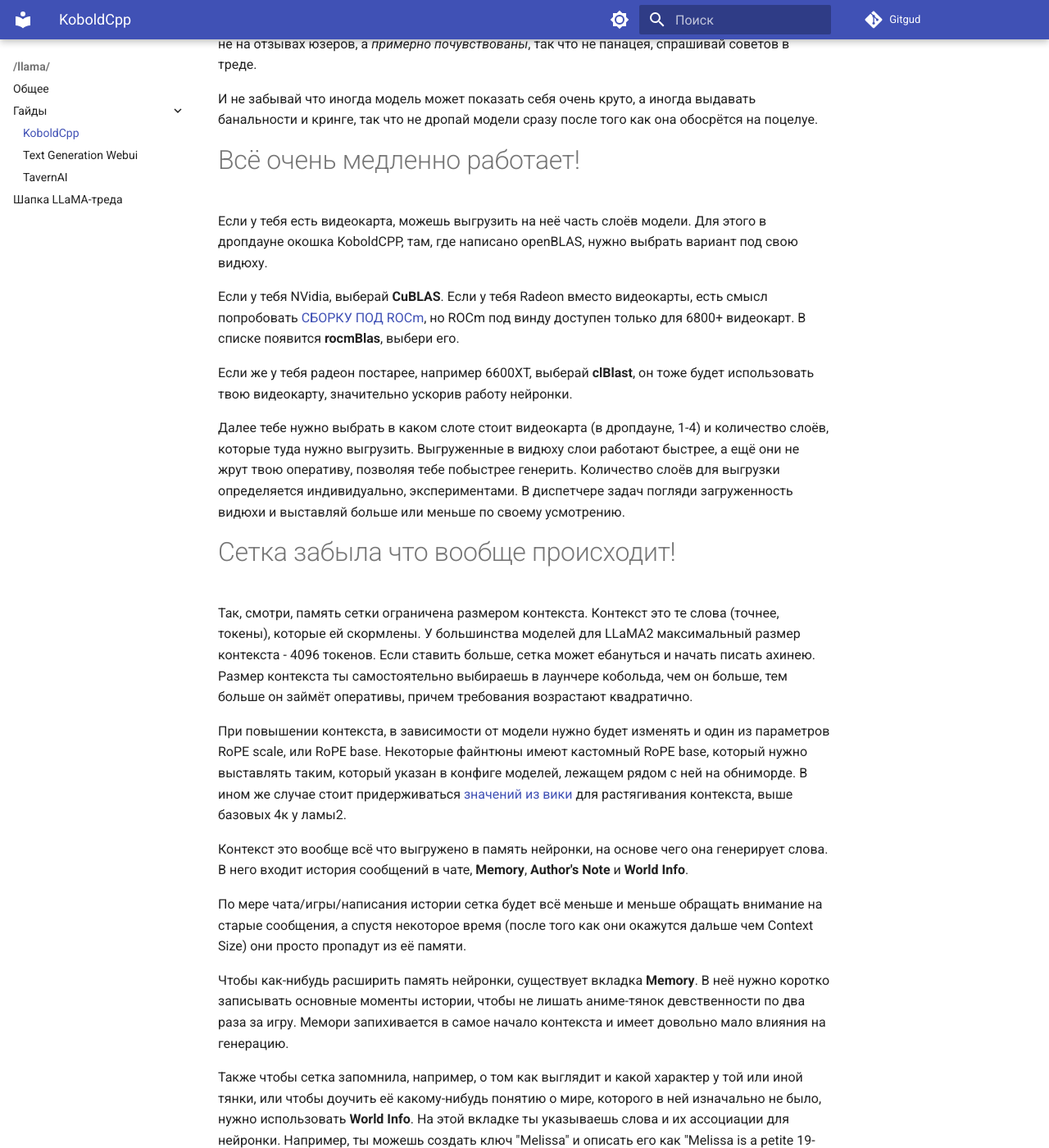
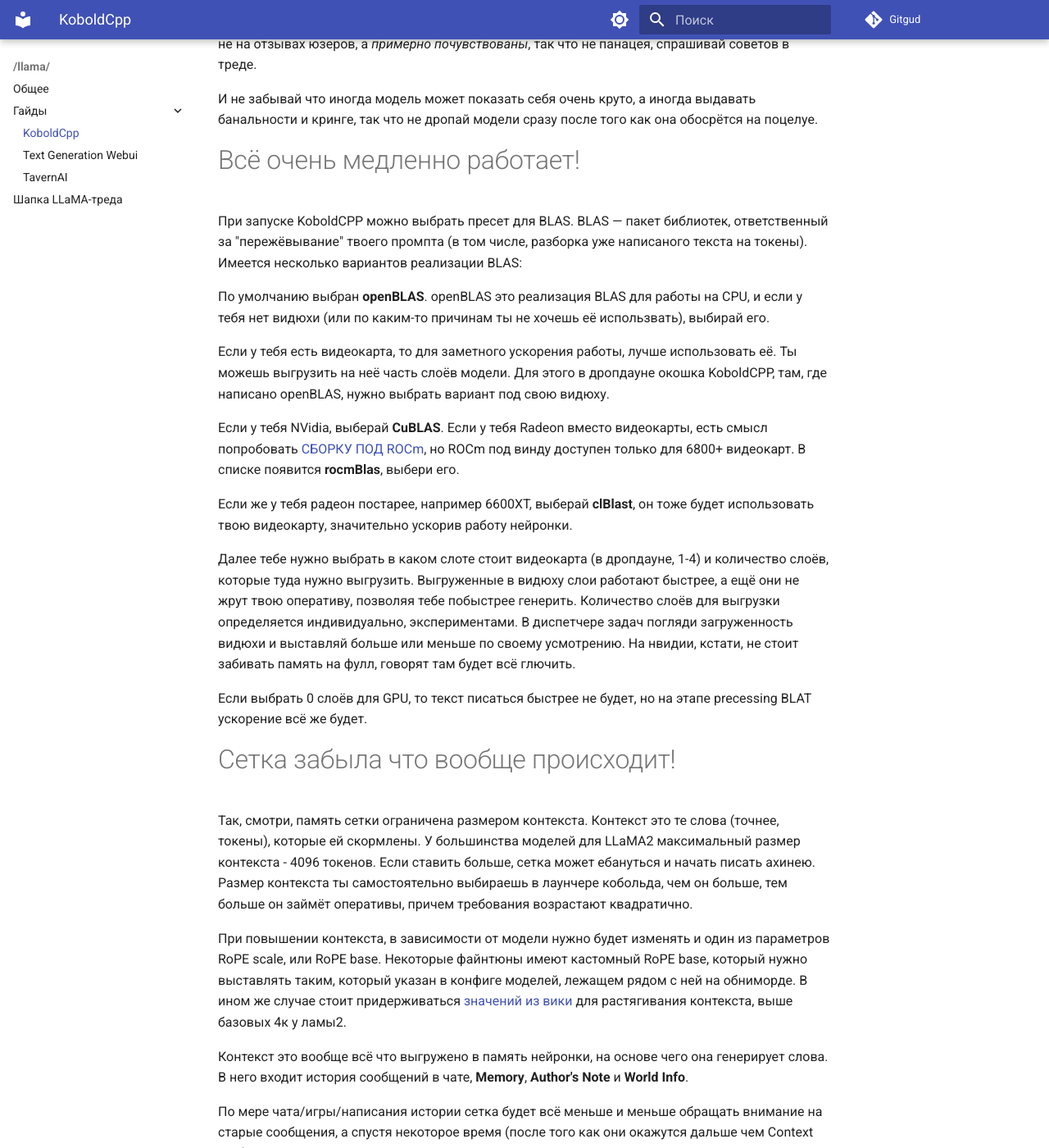
Before and after one commit to 2ch-ai/wiki, an MkDocs documentation site: the page built from docs/llama/guides/kobold-cpp.md, in a window 1280 px wide and 1400 px high, scrolled down 1470 px. Shown: the whole window at 82% size. Built offline with MkDocs 1.6.1 and Material for MkDocs 9.7.7, drawn with Linux system fonts in a browser that asks for light colours; some of the changed text lies outside the part shown.

Commit message:
еще немного подробнее расписал

```diff
--- a/docs/llama/guides/kobold-cpp.md
+++ b/docs/llama/guides/kobold-cpp.md
@@ -32,14 +32,20 @@
 И не забывай что иногда модель может показать себя очень круто, а иногда выдавать банальности и кринге, так что не дропай модели сразу после того как она обосрётся на поцелуе.
 
 # Всё очень медленно работает!
-Если у тебя есть видеокарта, можешь выгрузить на неё часть слоёв модели. Для этого в дропдауне окошка KoboldCPP, там, где написано openBLAS, нужно выбрать вариант под свою видюху.
+При запуске KoboldCPP можно выбрать пресет для BLAS. BLAS — пакет библиотек, ответственный за "пережёвывание" твоего промпта (в том числе, разборка уже написаного текста на токены). Имеется несколько вариантов реализации BLAS:
+
+По умолчанию выбран **openBLAS**. openBLAS это реализация BLAS для работы на CPU, и если у тебя нет видюхи (или по каким-то причинам ты не хочешь её использвать), выбирай его.
+
+Если у тебя есть видеокарта, то для заметного ускорения работы, лучше использовать её. Ты можешь выгрузить на неё часть слоёв модели. Для этого в дропдауне окошка KoboldCPP, там, где написано openBLAS, нужно выбрать вариант под свою видюху.
 
 Если у тебя NVidia, выберай **CuBLAS**.
 Если у тебя Radeon вместо видеокарты, есть смысл попробовать [СБОРКУ ПОД ROCm](https://github.com/YellowRoseCx/koboldcpp-rocm/releases), но ROCm под винду доступен только для 6800+ видеокарт. В списке появится **rocmBlas**, выбери его.
 
 Если же у тебя радеон постарее, например 6600XT, выберай **clBlast**, он тоже будет использовать твою видеокарту, значительно ускорив работу нейронки.
 
-Далее тебе нужно выбрать в каком слоте стоит видеокарта (в дропдауне, 1-4) и количество слоёв, которые туда нужно выгрузить. Выгруженные в видюху слои работают быстрее, а ещё они не жрут твою оперативу, позволяя тебе побыстрее генерить. Количество слоёв для выгрузки определяется индивидуально, экспериментами. В диспетчере задач погляди загруженность видюхи и выставляй больше или меньше по своему усмотрению.
+Далее тебе нужно выбрать в каком слоте стоит видеокарта (в дропдауне, 1-4) и количество слоёв, которые туда нужно выгрузить. Выгруженные в видюху слои работают быстрее, а ещё они не жрут твою оперативу, позволяя тебе побыстрее генерить. Количество слоёв для выгрузки определяется индивидуально, экспериментами. В диспетчере задач погляди загруженность видюхи и выставляй больше или меньше по своему усмотрению. На нвидии, кстати, не стоит забивать память на фулл, говорят там будет всё глючить.
+
+Если выбрать 0 слоёв для GPU, то текст писаться быстрее не будет, но на этапе precessing BLAT ускорение всё же будет.
 
 # Сетка забыла что вообще происходит!
 Так, смотри, память сетки ограничена размером контекста. Контекст это те слова (точнее, токены), которые ей скормлены. У большинства моделей для LLaMA2 максимальный размер контекста - 4096 токенов. Если ставить больше, сетка может ебануться и начать писать ахинею. Размер контекста ты самостоятельно выбираешь в лаунчере кобольда, чем он больше, тем больше он займёт оперативы, причем требования возрастают квадратично.
@@ -65,3 +71,7 @@
 Описать режимы, Story / Adventure / Chat/ Instruction
 
 Сделать небольшую сводку по семплерам и шизосемплингу
+
+Консольные команды для быстрого запуска
+
+смартконтекст и контекст шифт
```
